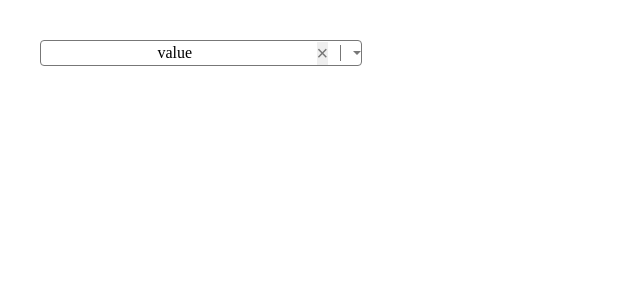
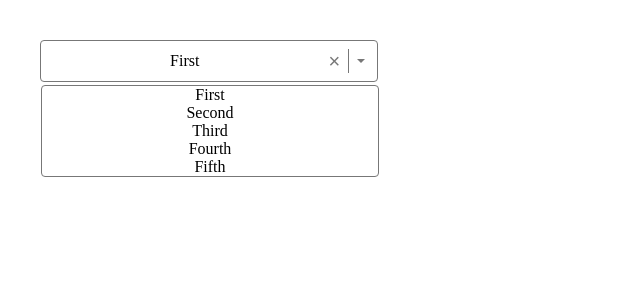
Before and after one commit to bryan-emerson/Select-UI, a React (Vite) app: page / in a window 1280 px wide. Shown: the top 300 px of the page, without its empty margins (0-640 px from the left). Built offline with nearby package versions, Linux system fonts and the light colour scheme.

Commit message:
style, default option

```diff
--- a/src/App.tsx
+++ b/src/App.tsx
@@ -1,4 +1,5 @@
-import { Select } from "./Select"
+import { useState } from "react"
+import { Select } from "./select"
 import './App.css'
 
 const options = [
@@ -10,9 +11,10 @@ const options = [
 ]
 
 function App() {
+  const [value, setValue] = useState<typeof options[0] | undefined>(options[0])
   return (
     <>
-      <Select options={options}/>
+      <Select options={options} value={value} onChange={o => setValue(o)} />
     </>
   )
 }
--- a/src/select.module.css
+++ b/src/select.module.css
@@ -6,6 +6,7 @@ border: .05em solid #777;
 display: flex;
 align-items: center;
 gap: .5em;
+padding: .5em;
 border-radius: .25em;
 outline: none;
 }
@@ -19,7 +20,7 @@ outline: none;
 }
 
 .clear-btn {
-  background-color: none;
+  background-color: white;
   color: #777;
   border: none;
   outline: none;
@@ -37,13 +38,13 @@ outline: none;
   background-color: #777;
   align-self: stretch;
   width: .05em;
-  margin: .25em;
 }
 
 .caret {
   translate: 0 25%;
   border: .25em solid transparent;
   border-top-color: #777;
+  margin-right: .25em;
 }
 
 .options {
@@ -66,3 +67,17 @@ outline: none;
 .options.show {
   display: block;
 }
+
+.option {
+  padding: .25em, .5em;
+  cursor: pointer;
+}
+
+.option.highlighted {
+  background-color: hsl(200, 100%, 50%);
+  color: white;
+}
+
+.option.selected {
+  background-color: hsl(200, 100%, 70%);
+}
--- a/src/select.tsx
+++ b/src/select.tsx
@@ -1,8 +1,8 @@
 import styles from "./select.module.css";
 
 type SelectOption = {
-  label: string
-  value: any
+  label:string
+  value: number
 }
 
 type SelectProps = {
@@ -15,11 +15,11 @@ export function Select({ value, onChange, options }: SelectProps) {
   return (
     <>
       <div tabIndex={0} className={styles.container}>
-        <span className={styles.value}>value</span>
+        <span className={styles.value}>{value?.label}</span>
         <button className={styles["clear-btn"]}>&times;</button>
         <div className={styles.divider}></div>
         <div className={styles.caret}></div>
-        <ul className={styles.options}>
+        <ul className={`${styles.options} ${styles.show}`}>
           {options.map(option=>(
             <li key={option.label} className={styles.option}>
               {option.label}
```
